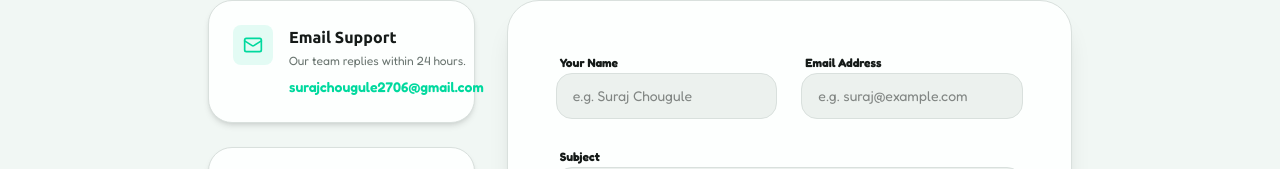
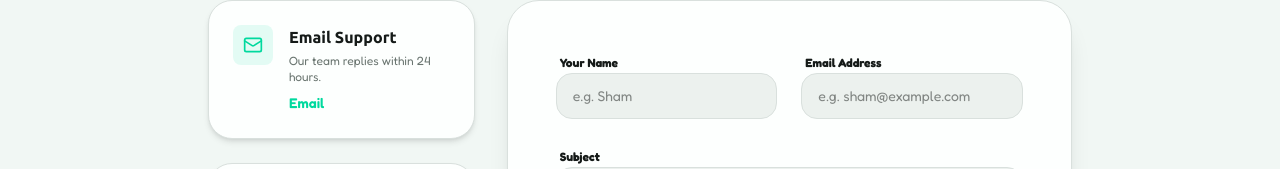
Before and after one commit to surajc-spec/NotesApp, a React (Vite) app in the folder client/: page /contact in a window 1280 px wide. Shown: the part 498-667 px from the top of the page. Built offline with nearby package versions, Linux system fonts and the light colour scheme; no server answers.

Commit message:
some changes

```diff
--- a/client/src/components/Footer.jsx
+++ b/client/src/components/Footer.jsx
@@ -83,7 +83,7 @@ const Footer = () => {
           <p className="text-xs text-muted flex items-center gap-1">
             {/* <span>Powered by secure academic streaming</span> */}
             <span className="w-1.5 h-1.5 rounded-full bg-success"></span>
-            <span className="text-success font-medium">Secured Preview Mode</span>
+            {/* <span className="text-success font-medium">Secured Preview Mode</span> */}
           </p>
         </div>
       </div>
--- a/client/src/pages/ContactUs.jsx
+++ b/client/src/pages/ContactUs.jsx
@@ -61,7 +61,7 @@ const ContactUs = () => {
               <h4 className="font-bold text-foreground">Email Support</h4>
               <p className="text-xs text-muted mt-1">Our team replies within 24 hours.</p>
               <a href="mailto:surajchougule2706@gmail.com" className="text-accent text-sm font-semibold hover:underline mt-2 inline-block">
-                surajchougule2706@gmail.com
+                Email
               </a>
             </div>
           </div>
@@ -120,7 +120,7 @@ const ContactUs = () => {
                     <input
                       type="text"
                       className="w-full px-4 py-3 bg-surface-secondary border border-border rounded-field focus:ring-2 focus:ring-accent/20 focus:border-accent transition-all outline-none text-foreground text-sm"
-                      placeholder="e.g. Suraj Chougule"
+                      placeholder="e.g. Sham"
                       value={name}
                       onChange={(e) => setName(e.target.value)}
                       required
@@ -131,7 +131,7 @@ const ContactUs = () => {
                     <input
                       type="email"
                       className="w-full px-4 py-3 bg-surface-secondary border border-border rounded-field focus:ring-2 focus:ring-accent/20 focus:border-accent transition-all outline-none text-foreground text-sm"
-                      placeholder="e.g. suraj@example.com"
+                      placeholder="e.g. sham@example.com"
                       value={email}
                       onChange={(e) => setEmail(e.target.value)}
                       required
```
